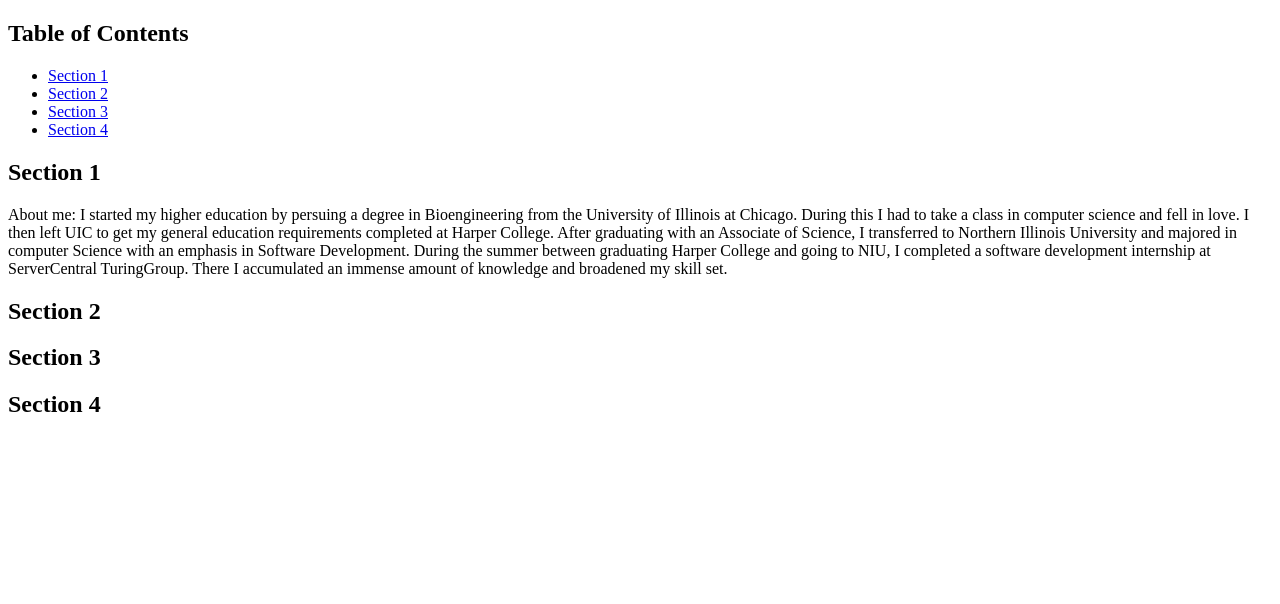
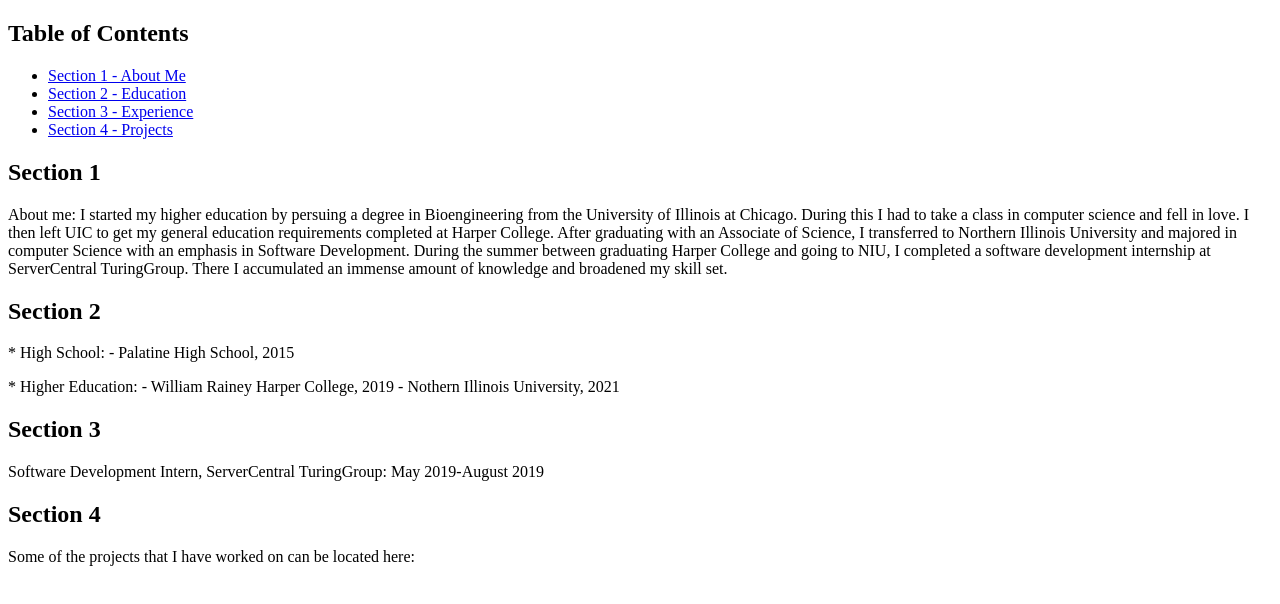
Before and after one commit to jennyepaul/webpage, a plain HTML site: page links1.html in a window 1280 px wide. Drawn offline with Linux system fonts and the light colour scheme.

Commit message:
small changes to spacing and layout

```diff
--- a/links1.html
+++ b/links1.html
@@ -6,10 +6,10 @@
   <body>
       <h2>Table of Contents</h2>
       <ul>
-          <li><a href="#section1">Section 1</a>
-          <li><a href="#section2">Section 2</a>
-          <li><a href="#section3">Section 3</a>
-          <li><a href="#section4">Section 4</a>
+          <li><a href="#section1">Section 1 - About Me</a>
+          <li><a href="#section2">Section 2 - Education</a>
+          <li><a href="#section3">Section 3 - Experience</a>
+          <li><a href="#section4">Section 4 - Projects</a>
       </ul>
     <h2 id="section1">Section 1</h2>
       <p>
@@ -25,7 +25,21 @@
         I accumulated an immense amount of knowledge and broadened my skill set.
       </p>
     <h2 id="section2">Section 2</h2>
+      <p>
+        * High School:
+                          - Palatine High School, 2015
+      </p>
+      <p>
+        * Higher Education:
+                          - William Rainey Harper College, 2019
+                          - Nothern Illinois University, 2021
+      </p>
     <h2 id="section3">Section 3</h2>
+      <p>
+        Software Development Intern, ServerCentral TuringGroup: May 2019-August 2019
     <h2 id="section4">Section 4</h2>
+      <p>
+        Some of the projects that I have worked on can be located here:
+      </p>
   </body>
 </html>
```
